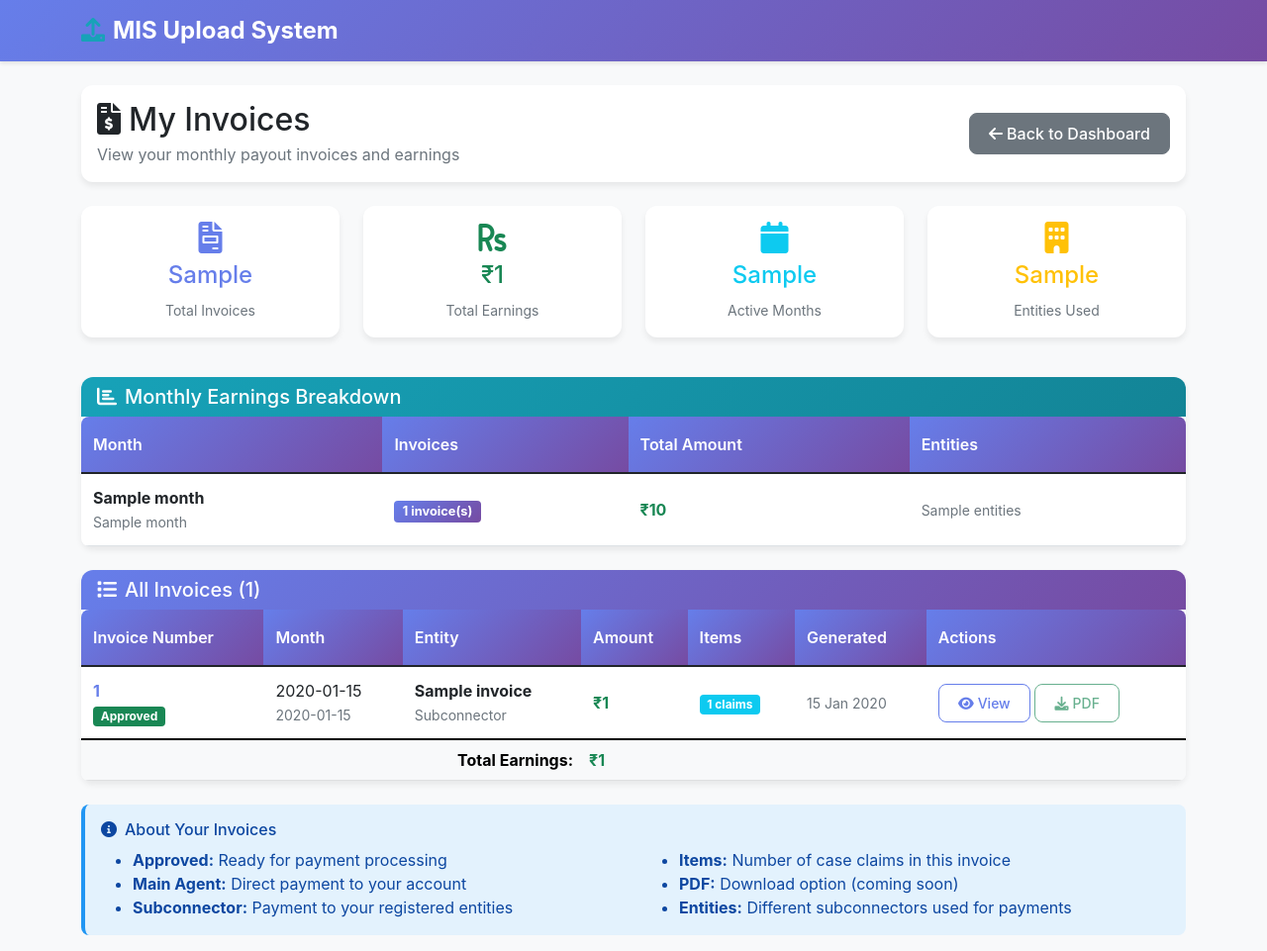
After one commit to saquelainwf/asdf, a Flask app: template templates/agent/invoices.html in a window 1280 px wide. The commit adds this page. Shown: the whole page at 99% size. Run offline with Flask 3, Linux system fonts and the light colour scheme; the template is opened without the code that fills it: most values are stand-ins (such as "Sample title", 1, 10 or a date in 2020).

Commit message:
created invoice views in agent dashboard

```diff
--- /dev/null
+++ b/templates/agent/invoices.html
@@ -0,0 +1,245 @@
+{% extends "base.html" %}
+
+{% block title %}My Invoices - Agent Portal{% endblock %}
+
+{% block content %}
+<!-- Header -->
+<div class="row mb-4">
+    <div class="col-12">
+        <div class="card">
+            <div class="card-body">
+                <div class="d-flex justify-content-between align-items-center">
+                    <div>
+                        <h2 class="mb-1">
+                            <i class="fas fa-file-invoice-dollar me-2"></i>My Invoices
+                        </h2>
+                        <p class="text-muted mb-0">View your monthly payout invoices and earnings</p>
+                    </div>
+                    <div>
+                        <a href="{{ url_for('agent.dashboard') }}" class="btn btn-secondary">
+                            <i class="fas fa-arrow-left me-1"></i>Back to Dashboard
+                        </a>
+                    </div>
+                </div>
+            </div>
+        </div>
+    </div>
+</div>
+
+<!-- Statistics Cards -->
+<div class="row mb-4">
+    <div class="col-lg-3 col-md-6 mb-3">
+        <div class="card h-100">
+            <div class="card-body text-center">
+                <i class="fas fa-file-invoice fa-2x text-primary mb-2"></i>
+                <h4 class="text-primary">{{ stats.approved_invoices }}</h4>
+                <small class="text-muted">Total Invoices</small>
+            </div>
+        </div>
+    </div>
+    <div class="col-lg-3 col-md-6 mb-3">
+        <div class="card h-100">
+            <div class="card-body text-center">
+                <i class="fas fa-rupee-sign fa-2x text-success mb-2"></i>
+                <h4 class="text-success">₹{{ "{:,.0f}".format(stats.total_earnings) }}</h4>
+                <small class="text-muted">Total Earnings</small>
+            </div>
+        </div>
+    </div>
+    <div class="col-lg-3 col-md-6 mb-3">
+        <div class="card h-100">
+            <div class="card-body text-center">
+                <i class="fas fa-calendar fa-2x text-info mb-2"></i>
+                <h4 class="text-info">{{ stats.active_months }}</h4>
+                <small class="text-muted">Active Months</small>
+            </div>
+        </div>
+    </div>
+    <div class="col-lg-3 col-md-6 mb-3">
+        <div class="card h-100">
+            <div class="card-body text-center">
+                <i class="fas fa-building fa-2x text-warning mb-2"></i>
+                <h4 class="text-warning">{{ stats.entities_used }}</h4>
+                <small class="text-muted">Entities Used</small>
+            </div>
+        </div>
+    </div>
+</div>
+
+<!-- Monthly Breakdown -->
+{% if monthly_breakdown %}
+<div class="row mb-4">
+    <div class="col-12">
+        <div class="card">
+            <div class="card-header bg-info text-white">
+                <h5 class="card-title mb-0">
+                    <i class="fas fa-chart-bar me-2"></i>Monthly Earnings Breakdown
+                </h5>
+            </div>
+            <div class="card-body p-0">
+                <div class="table-responsive">
+                    <table class="table table-hover mb-0">
+                        <thead class="table-dark">
+                            <tr>
+                                <th>Month</th>
+                                <th>Invoices</th>
+                                <th>Total Amount</th>
+                                <th>Entities</th>
+                            </tr>
+                        </thead>
+                        <tbody>
+                            {% for month in monthly_breakdown %}
+                            <tr>
+                                <td>
+                                    <div class="fw-bold">{{ month.month_name }}</div>
+                                    <small class="text-muted">{{ month.month }}</small>
+                                </td>
+                                <td>
+                                    <span class="badge bg-primary">{{ month.invoice_count }} invoice(s)</span>
+                                </td>
+                                <td>
+                                    <span class="fw-bold text-success">₹{{ "{:,.0f}".format(month.month_total) }}</span>
+                                </td>
+                                <td>
+                                    <small class="text-muted">{{ month.entities }}</small>
+                                </td>
+                            </tr>
+                            {% endfor %}
+                        </tbody>
+                    </table>
+                </div>
+            </div>
+        </div>
+    </div>
+</div>
+{% endif %}
+
+<!-- Invoices List -->
+<div class="row">
+    <div class="col-12">
+        <div class="card">
+            <div class="card-header bg-primary text-white">
+                <h5 class="card-title mb-0">
+                    <i class="fas fa-list me-2"></i>All Invoices ({{ invoices|length }})
+                </h5>
+            </div>
+            <div class="card-body p-0">
+                {% if invoices %}
+                <div class="table-responsive">
+                    <table class="table table-hover mb-0">
+                        <thead class="table-dark">
+                            <tr>
+                                <th>Invoice Number</th>
+                                <th>Month</th>
+                                <th>Entity</th>
+                                <th>Amount</th>
+                                <th>Items</th>
+                                <th>Generated</th>
+                                <th>Actions</th>
+                            </tr>
+                        </thead>
+                        <tbody>
+                            {% for invoice in invoices %}
+                            <tr>
+                                <td>
+                                    <div class="fw-bold text-primary">{{ invoice.invoice_number }}</div>
+                                    <span class="badge bg-success">Approved</span>
+                                </td>
+                                <td>
+                                    <div>{{ invoice.invoice_month.strftime('%B %Y') }}</div>
+                                    <small class="text-muted">{{ invoice.invoice_month.strftime('%b %y') }}</small>
+                                </td>
+                                <td>
+                                    {% if invoice.subconnector_name %}
+                                        <div class="fw-bold">{{ invoice.subconnector_name }}</div>
+                                        <small class="text-muted">Subconnector</small>
+                                    {% else %}
+                                        <div class="fw-bold">Main Agent</div>
+                                        <small class="text-muted">Direct</small>
+                                    {% endif %}
+                                </td>
+                                <td>
+                                    <span class="fw-bold text-success">₹{{ "{:,.0f}".format(invoice.total_amount) }}</span>
+                                </td>
+                                <td>
+                                    <span class="badge bg-info">{{ invoice.items_count }} claims</span>
+                                </td>
+                                <td>
+                                    <small class="text-muted">{{ invoice.generated_at.strftime('%d %b %Y') }}</small>
+                                </td>
+                                <td>
+                                    <a href="{{ url_for('invoices.agent_invoice_detail', invoice_id=invoice.id) }}"
+                                       class="btn btn-sm btn-outline-primary">
+                                        <i class="fas fa-eye me-1"></i>View
+                                    </a>
+                                    <button onclick="downloadInvoice({{ invoice.id }})"
+                                            class="btn btn-sm btn-outline-success" disabled>
+                                        <i class="fas fa-download me-1"></i>PDF
+                                    </button>
+                                </td>
+                            </tr>
+                            {% endfor %}
+                        </tbody>
+                        <tfoot class="table-light">
+                            <tr>
+                                <th colspan="3" class="text-end">Total Earnings:</th>
+                                <th class="text-success">₹{{ "{:,.0f}".format(invoices|sum(attribute='total_amount')) }}</th>
+                                <th colspan="3"></th>
+                            </tr>
+                        </tfoot>
+                    </table>
+                </div>
+                {% else %}
+                <div class="text-center py-5">
+                    <i class="fas fa-file-invoice fa-3x text-muted mb-3"></i>
+                    <h5 class="text-muted">No Invoices Yet</h5>
+                    <p class="text-muted">Your approved invoices will appear here once admin processes your claims.</p>
+                    <a href="{{ url_for('case_claims.my_claims') }}" class="btn btn-primary">
+                        <i class="fas fa-list me-2"></i>View My Claims
+                    </a>
+                </div>
+                {% endif %}
+            </div>
+        </div>
+    </div>
+</div>
+
+<!-- Help Information -->
+<div class="row mt-4">
+    <div class="col-12">
+        <div class="alert alert-info">
+            <h6><i class="fas fa-info-circle me-2"></i>About Your Invoices</h6>
+            <div class="row">
+                <div class="col-md-6">
+                    <ul class="mb-0">
+                        <li><strong>Approved:</strong> Ready for payment processing</li>
+                        <li><strong>Main Agent:</strong> Direct payment to your account</li>
+                        <li><strong>Subconnector:</strong> Payment to your registered entities</li>
+                    </ul>
+                </div>
+                <div class="col-md-6">
+                    <ul class="mb-0">
+                        <li><strong>Items:</strong> Number of case claims in this invoice</li>
+                        <li><strong>PDF:</strong> Download option (coming soon)</li>
+                        <li><strong>Entities:</strong> Different subconnectors used for payments</li>
+                    </ul>
+                </div>
+            </div>
+        </div>
+    </div>
+</div>
+{% endblock %}
+
+{% block scripts %}
+<script>
+function downloadInvoice(invoiceId) {
+    // PDF download functionality - coming soon
+    alert('PDF download feature is under development');
+}
+
+// Auto-refresh every 5 minutes to check for new invoices
+setTimeout(function() {
+    window.location.reload();
+}, 300000);
+</script>
+{% endblock %}
--- a/templates/base.html
+++ b/templates/base.html
@@ -62,6 +62,9 @@
                         </a>
                         <a class="nav-link" href="{{ url_for('subconnectors.list_subconnectors') }}">
                             <i class="fas fa-users me-1"></i>My Subconnectors
+                        </a>
+                        <a class="nav-link" href="{{ url_for('invoices.agent_invoices') }}">
+                            <i class="fas fa-file-invoice me-1"></i>My Invoices
                         </a>
                     {% endif %}
                 </div>
```
Also changed, not shown: agent/routes.py (+6 -1 lines), invoices/db.py (+88 -0 lines), invoices/routes.py (+49 -1 lines), templates/agent/dashboard.html (+18 -18 lines), templates/agent/invoice_detail.html (added, +209 -0 lines).
